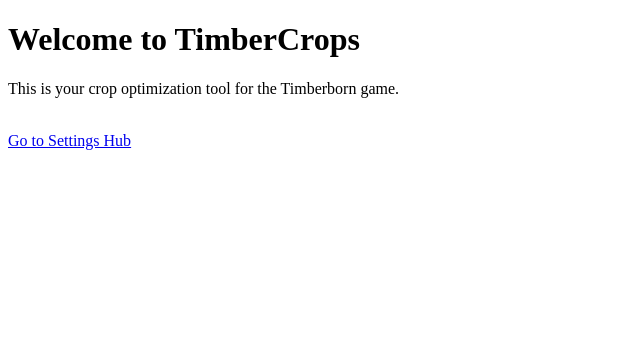
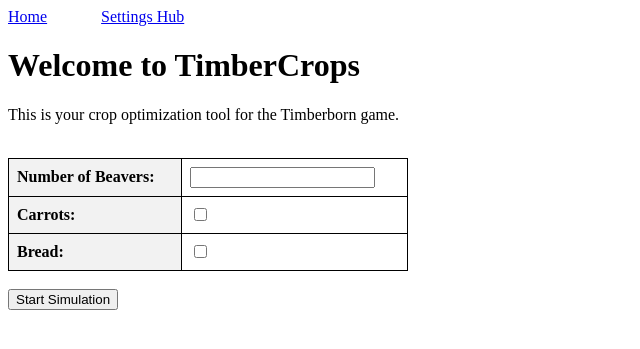
Before and after one commit to FCrescent/DjangoTest_TimberCrops, a Django app: page / in a window 1280 px wide. Shown: the top 349 px of the page, without its empty margins (0-640 px from the left). Run offline with Django 4.2, Linux system fonts and the light colour scheme.

Commit message:
first basic simulation form in homepage

```diff
--- a/timber_crops/crops_optimizer/templates/home.html
+++ b/timber_crops/crops_optimizer/templates/home.html
@@ -1,16 +1,48 @@
-<!DOCTYPE html>
-<html>
-<head>
-    <title>Welcome to TimberCrops</title>
-</head>
-<body>
-    <h1>Welcome to TimberCrops</h1>
-    <p>This is your crop optimization tool for the Timberborn game.</p>
+{% extends 'base.html' %} {% block title %}Welcome to TimberCrops{% endblock %}
+{% block content %}
 
-<br>
-    <a href="{% url 'settings_hub' %}">Go to Settings Hub</a>
+<h1>Welcome to TimberCrops</h1>
+<p>This is your crop optimization tool for the Timberborn game.</p>
 
-</body>
+<br />
+{% comment %} <a href="{% url 'settings_hub' %}">Go to Settings Hub</a> {% endcomment %}
 
+<!-- home.html -->
+<form method="post">
+  {% csrf_token %}
+  <table class="styled-table" style="width: 400px">
+    <tr>
+      <th>Number of Beavers:</th>
+      <td>
+        <input
+          type="number"
+          id="number_of_beavers"
+          name="number_of_beavers"
+          required
+        />
+      </td>
+    </tr>
+    <tr>
+      <th>Carrots:</th>
+      <td><input type="checkbox" id="carrots" name="carrots" /></td>
+    </tr>
+    <tr>
+      <th>Bread:</th>
+      <td><input type="checkbox" id="bread" name="bread" /></td>
+    </tr>
+  </table>
+  <br />
+  <button type="submit">Start Simulation</button>
+</form>
 
-</html>
+{% if submitted %}
+<h2>Results</h2>
+{% endif %}
+
+{% if required_carrot_crops is not None %}
+<p>Number of carrot crops required: {{ required_carrot_crops }}</p>
+{% endif %} {% if required_wheat_crops is not None %}
+<p>Number of wheat crops required: {{ required_wheat_crops }}</p>
+{% endif %}
+
+{% endblock %}
--- a/timber_crops/crops_optimizer/views.py
+++ b/timber_crops/crops_optimizer/views.py
@@ -13,6 +13,45 @@ def hello(request):
     return HttpResponse("Hello, TimberCrops!")
 
 def home(request):
+    if request.method == 'POST':
+        number_of_beavers = int(request.POST.get('number_of_beavers'))
+        carrots_selected = 'carrots' in request.POST
+        bread_selected = 'bread' in request.POST
+
+        if carrots_selected:
+            # Calculate the required number of carrot crops
+            carrots_per_day = 0.75  # Example value, adjust as needed
+            consumption_per_beaver = 2.5
+            required_carrot_crops = (number_of_beavers * consumption_per_beaver) / carrots_per_day
+        else:
+            required_carrot_crops = None
+
+        if bread_selected:
+            # Calculate the required number of carrot crops
+            wheat_per_day = 1.5  # Example value, adjust as needed
+            consumption_per_beaver = 2.5
+            required_wheat_crops = (number_of_beavers * consumption_per_beaver) / wheat_per_day
+        else:
+            required_wheat_crops = None
+
+        context = {
+            'number_of_beavers': number_of_beavers,
+            'carrots_selected': carrots_selected,
+            'bread_selected': bread_selected,
+            'required_carrot_crops': required_carrot_crops,
+            'required_wheat_crops': required_wheat_crops,
+            # Add other variables here
+            }
+
+        return render(request, 'home.html', context)
+            # return render(request, 'home.html', {
+            #     'number_of_beavers': number_of_beavers,
+            #     'carrots_selected': carrots_selected,
+            #     'bread_selected': bread_selected,
+            #     'required_carrot_crops': required_carrot_crops,
+            #     # You can add similar context for bread here
+            # })
+
     return render(request, 'home.html')
 
 def settings_hub(request: HttpRequest) -> HttpResponse: #type hinting used to specify the expected type of the request
```
